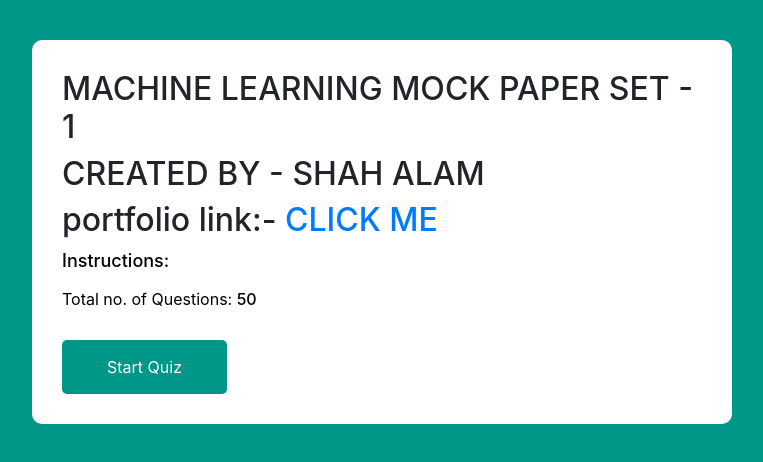
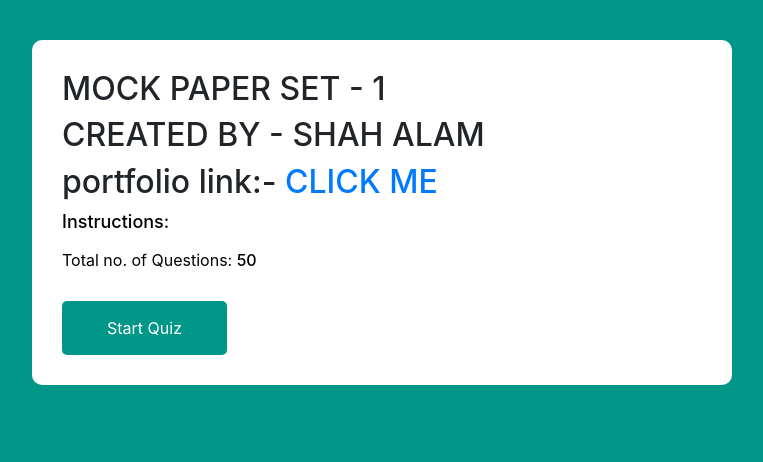
Before and after one commit to shahalama/machine-learning-mock-paper-set-A, a plain HTML site: page index.html in a window 1280 px wide. Shown: the whole page, without its empty margins (258-1021 px from the left). Drawn offline with nearby package versions, Linux system fonts and the light colour scheme; a web font is replaced by a local one.

Commit message:
Update index.html

```diff
--- a/index.html
+++ b/index.html
@@ -17,7 +17,7 @@
 </head>
 <body>
 		<div class="home-box custom-box">
-			<h2>MACHINE LEARNING MOCK PAPER SET - 1</h2>
+			<h2>MOCK PAPER SET - 1</h2>
 			<h2>CREATED BY - SHAH ALAM</h2>
 			<h2>portfolio link:- <a href="https://shahalama.github.io/portfolio/">CLICK ME</a></h2>
 			<h3>Instructions:</h3>
```
